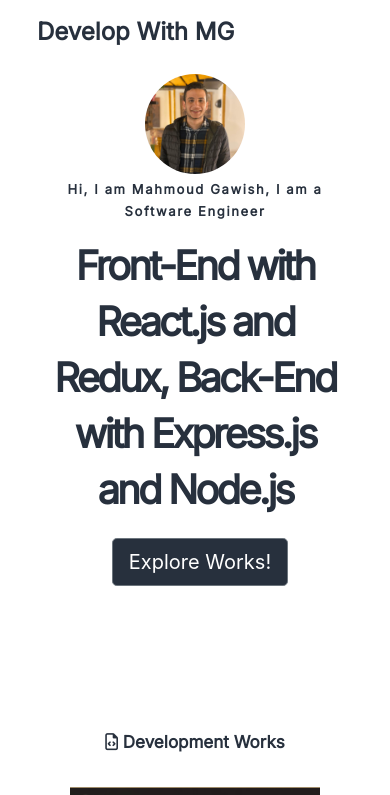
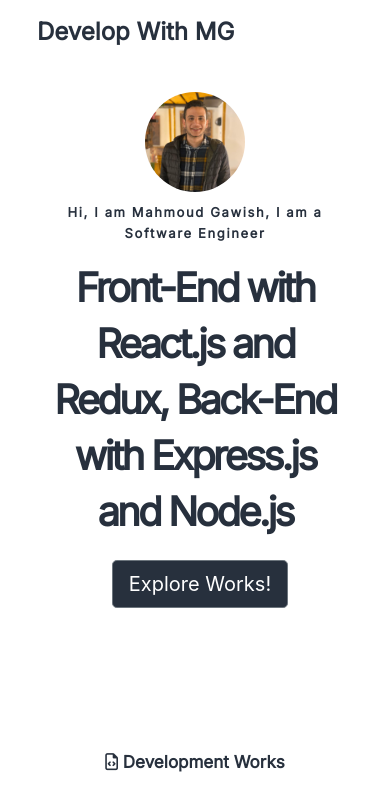
Before and after one commit to Mahmoudgawish22/Myportfolio, a React (Create React App) app: page / in a window 390 px wide. Shown: the top 795 px of the page. Built offline with nearby package versions, Linux system fonts and the light colour scheme.

Commit message:
second update

```diff
--- a/src/components/mainHeader/mainheader.css
+++ b/src/components/mainHeader/mainheader.css
@@ -43,7 +43,8 @@
     }
     #mainHeader {
         flex-direction: column-reverse;
-        gap: 5px;
+        gap: 10px;
+        margin-top: 20px;
     }
     #getStarted2 {
         font-size: 40px;
```
